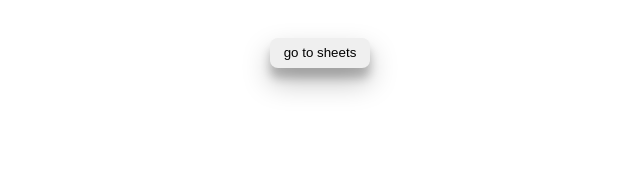
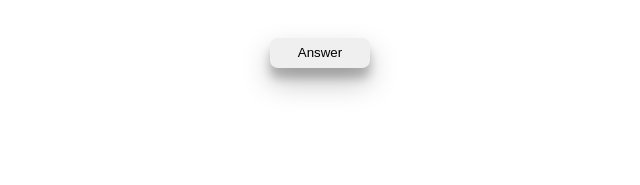
Before and after one commit to Ahmed00github/cs-sheets, a plain HTML site: page index.html in a window 1280 px wide. Shown: the part 193-378 px from the top of the page, 320-960 px from the left. Drawn offline with Linux system fonts and the light colour scheme.

Commit message:
Update index.html

```diff
--- a/index.html
+++ b/index.html
@@ -12,7 +12,7 @@
     <div class="container">
         <div class="middel">&#10084; اهلا بيك يا هندسة</div>
         <div class="ptn">
-            <a href="https://html-css-js-6.hmdkhld1.repl.co/" target="_blank"><button>go to sheets</button></a>
+            <a href="https://html-css-js-6.hmdkhld1.repl.co/" target="_blank"><button> Answer </button></a>
         </div>
     </div>
     <div class="cont">
```
